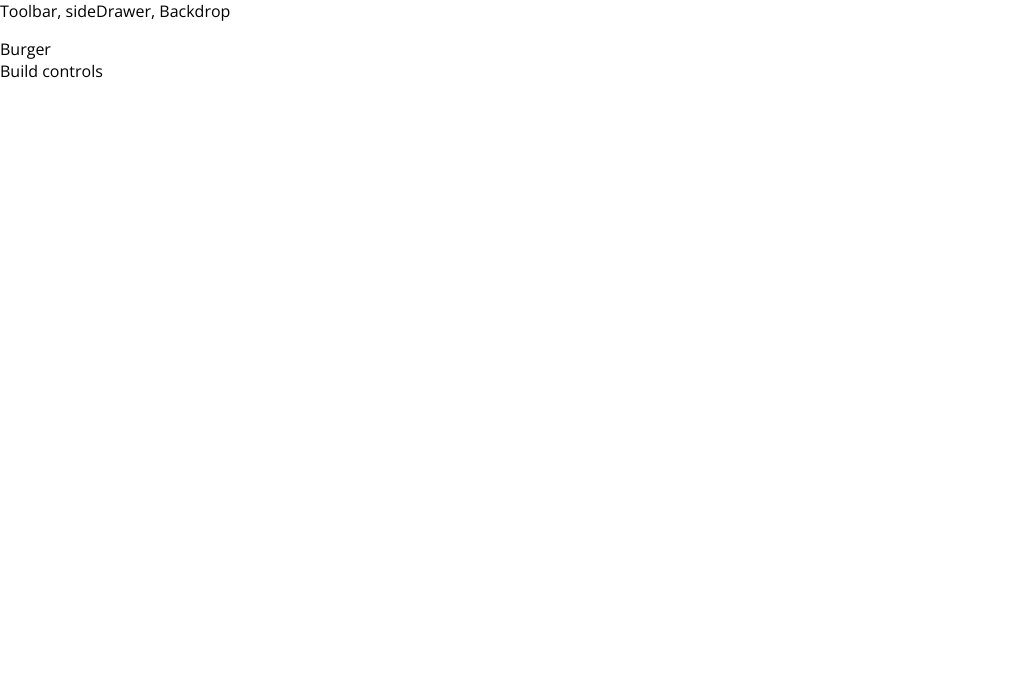
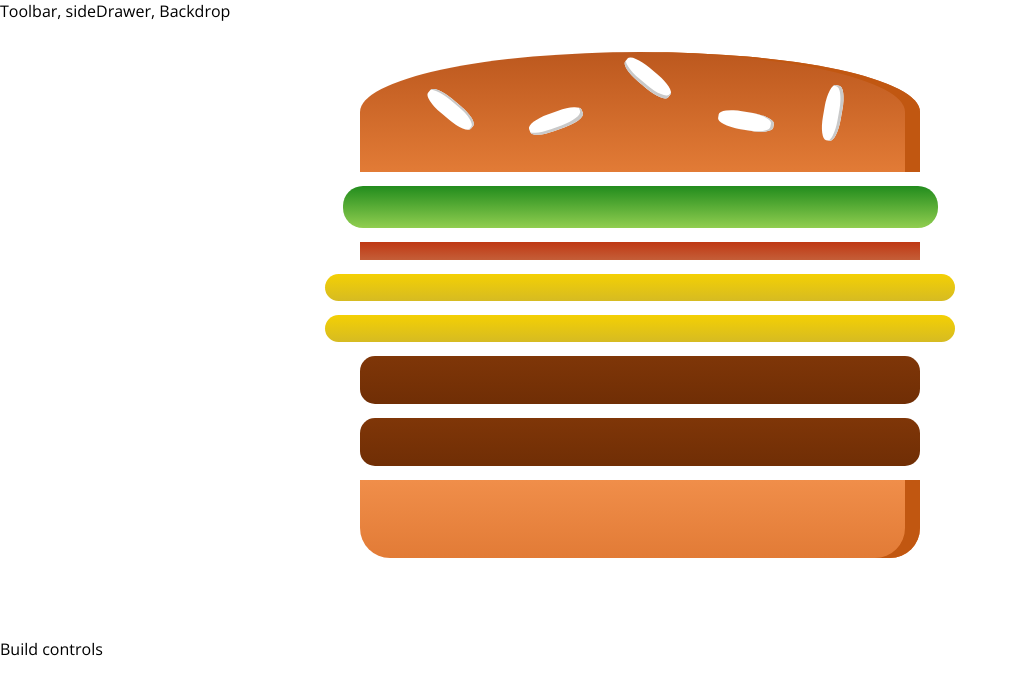
Before and after one commit to sergio180194/react-complete-guide-burger-builder, a React app: page / in a window 1280 px wide. Shown: the top 694 px of the page, without its empty margins (0-1018 px from the left). Built offline with nearby package versions, Linux system fonts and the light colour scheme.

Commit message:
Calculating the Ingredient Sum Dynamically

```diff
--- a/package.json
+++ b/package.json
@@ -31,6 +31,7 @@
     "postcss-flexbugs-fixes": "3.2.0",
     "postcss-loader": "2.0.8",
     "promise": "8.0.1",
+    "prop-types": "^15.7.2",
     "raf": "3.4.0",
     "react": "^16.13.1",
     "react-dev-utils": "^5.0.2",
--- /dev/null
+++ b/src/components/Burger/Burger.css
@@ -0,0 +1,30 @@
+.Burger {
+    width: 100%;
+    margin: auto;
+    height: 250px;
+    overflow: scroll;
+    text-align: center;
+    font-weight: bold;
+    font-size: 1.2rem;
+}
+
+@media (min-width: 500px) and (min-height: 400px){
+    .Burger {
+        width: 350px;
+        height: 300px;
+    }
+}
+
+@media (min-width: 500px) and (min-height: 401px){
+    .Burger {
+        width: 450px;
+        height: 400px;
+    }
+}
+
+@media (min-width: 1000px) and (min-height: 700px){
+    .Burger {
+        width: 700px;
+        height: 600px;
+    }
+}
--- a/src/components/Burger/Burger.js
+++ b/src/components/Burger/Burger.js
@@ -0,0 +1,28 @@
+import React from 'react';
+
+import classes from './Burger.css';
+import Ingredient from './Ingredient/Ingredient';
+
+const burger = (props) => {
+    let transformedIngredients = Object.keys(props.ingredients).map(igKey =>{
+        return [...Array(props.ingredients[igKey])].map((_,i) => {
+           return <Ingredient key={igKey + i} type = {igKey}/>
+        });
+    }).reduce((arr,el) => {
+        return arr.concat(el);
+    },[]);
+
+    if (transformedIngredients.length === 0){
+        transformedIngredients = <p>Please start adding ingredients</p>
+    }
+
+    return (
+        <div className={classes.Burger}>
+            <Ingredient type="bread-top"/>
+            {transformedIngredients}
+            <Ingredient type="bread-bottom"/>
+        </div>
+    );
+}
+
+export default burger;
--- a/src/components/Burger/Ingredient/Ingredient.js
+++ b/src/components/Burger/Ingredient/Ingredient.js
@@ -1,11 +1,13 @@
-import React from "react";
+import React, { Component } from "react";
+import PropTypes from "prop-types";
 
 import classes from "./Ingredient.css";
 
-const ingredient = (props) => {
+class Ingredient extends Component {
+  render() {
     let ingre = null;
 
-  switch (props.type) {
+    switch (this.props.type) {
       case "bread-bottom":
         ingre = <div className={classes.BreadBottom}></div>;
         break;
@@ -17,7 +19,7 @@
           </div>
         );
         break;
-    case "meat":s
+      case "meat":
         ingre = <div className={classes.Meat}></div>;
         break;
       case "cheese":
@@ -33,6 +35,11 @@
         ingre = null;
     }
     return ingre;
+  }
+}
+
+Ingredient.propTypes = {
+    type: PropTypes.string.isRequired
 };
 
-export default ingredient;
+export default Ingredient;
--- a/src/containers/BurgerBuilder/BurgerBuilder.js
+++ b/src/containers/BurgerBuilder/BurgerBuilder.js
@@ -1,13 +1,23 @@
 import React,{Component} from 'react';
 
 import Aux from '../../hoc/Aux';
+import Burger from '../../components/Burger/Burger';
 
 class BurgerBuilder extends Component {
+
+    state = {
+        ingredients: {
+            salad: 1,
+            bacon: 1,
+            cheese: 2,
+            meat: 2
+        }
+    }
 
     render(){
         return (
             <Aux>
-                <div>Burger</div>
+                <Burger ingredients={this.state.ingredients}/>
                 <div>Build controls</div>
             </Aux>
         );
```
Lines whose indentation alone changed are shown as unchanged.
